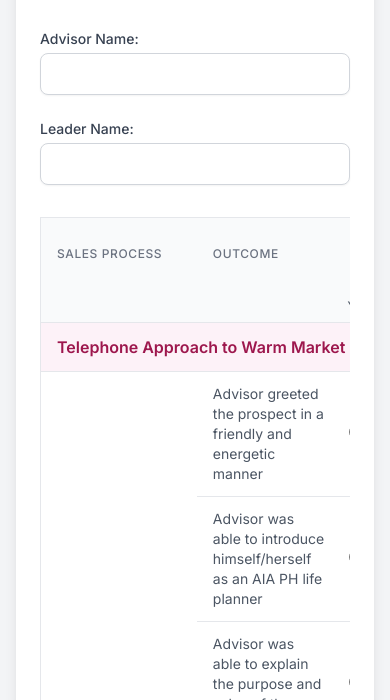
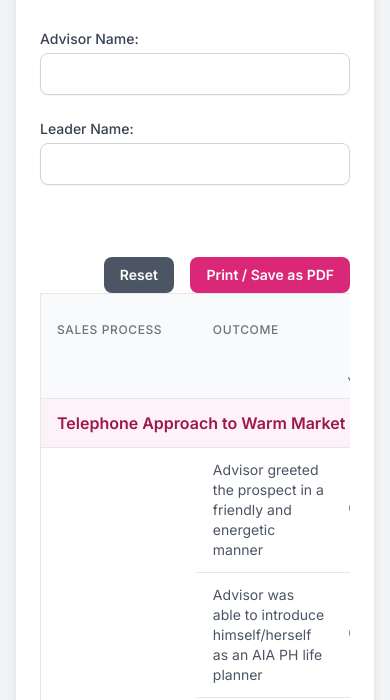
Before and after one commit to nmatunog/sales-revalida-form, a plain HTML site: page docs/index.html in a window 390 px wide. Shown: the part 144-844 px from the top of the page. Drawn offline with nearby package versions, Linux system fonts and the light colour scheme.

Commit message:
Update button styles for better mobile experience

```diff
--- a/docs/index.html
+++ b/docs/index.html
@@ -237,6 +237,15 @@
                         <td class="px-4 py-3 text-sm text-gray-600 align-top">Advisor was able to mention the name of the referrer</td>
                         <td class="px-2 py-3 text-center align-middle"><input type="radio" name="outcome3_3" class="h-4 w-4 text-pink-600 border-gray-300 focus:ring-pink-500"></td>
                         <td class="px-2 py-3 text-center align-middle"><input type="radio" name="outcome3_3" class="h-4 w-4 text-pink-600 border-gray-300 focus:ring-pink-500"></td>
+<div class="mt-10 text-right space-x-3 no-print"<div class="mt-10 text-right space-x-3 no-print">
+    <button type="button" onclick="resetForm()" class="px-4 py-2 bg-gray-600 text-white font-semibold rounded-lg text-sm hover:bg-gray-700 focus:outline-none focus:ring-2 focus:ring-offset-2 focus:ring-gray-500 transition">
+        Reset
+    </button>
+    <button type="button" onclick="window.print()" class="px-4 py-2 bg-pink-600 text-white font-semibold rounded-lg text-sm hover:bg-pink-700 focus:outline-none focus:ring-2 focus:ring-offset-2 focus:ring-pink-500 transition">
+        Print / Save as PDF
+    </button>
+</div>
+
                         <td class="px-2 py-3 text-center align-middle"><input type="radio" name="outcome3_3" class="h-4 w-4 text-pink-600 border-gray-300 focus:ring-pink-500"></td>
                         <td class="px-4 py-3 align-top"><textarea class="w-full p-2 border border-gray-300 rounded-md text-sm" rows="2"></textarea></td>
                     </tr>
```
